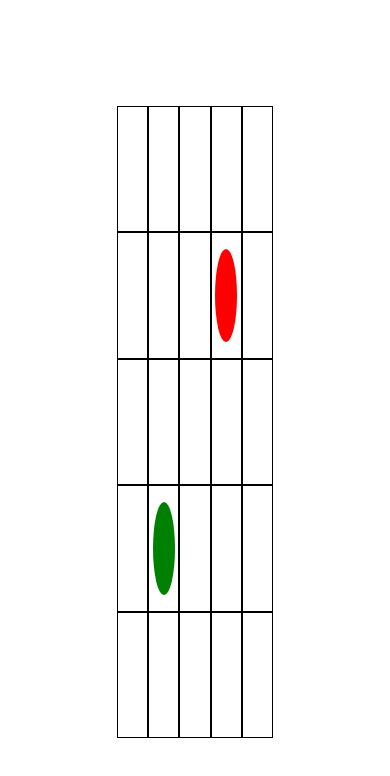
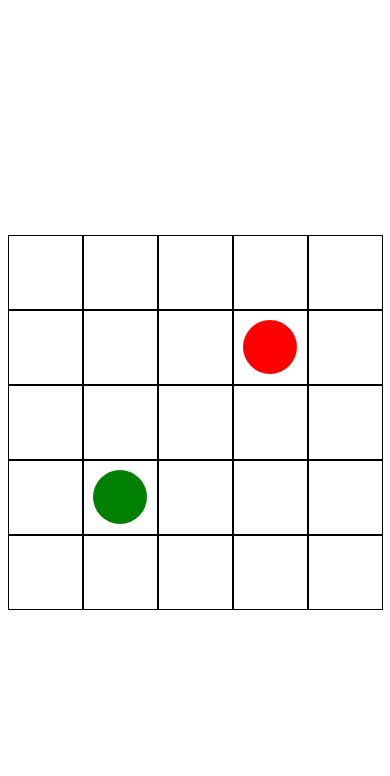
Before and after one commit to jakyle/Boardgame, a React (Create React App) app: page / in a window 390 px wide. Shown: the top 776 px of the page. Built offline with nearby package versions, Linux system fonts and the light colour scheme; the HTML template or start-up script is replaced by a standard one.

Commit message:
added mobile responsive

```diff
--- a/src/Containers/GameBoard/GameBoard.css
+++ b/src/Containers/GameBoard/GameBoard.css
@@ -1,8 +1,29 @@
 .Game-Board {
   display: grid;
-  grid-template-columns: repeat(5, 8%);
-  grid-template-rows: repeat(5, 15%);
+  grid-template-columns: repeat(5, 100px);
+  grid-template-rows: repeat(5, 100px);
   justify-content: center;
   align-content: center;
   height: 100vh;
 }
+
+@media (max-width: 499px), (max-height: 499px)  {
+    .Game-Board {
+      grid-template-columns: repeat(5, 75px);
+      grid-template-rows: repeat(5, 75px);
+    }
+}
+
+@media (max-width: 374px), (max-height: 374px)  {
+  .Game-Board {
+    grid-template-columns: repeat(5, 50px);
+    grid-template-rows: repeat(5, 50px);
+  }
+}
+
+@media (max-width: 249px), (max-height: 249px)  {
+  .Game-Board {
+    grid-template-columns: repeat(5, 25px);
+    grid-template-rows: repeat(5, 25px);
+  }
+}
```
